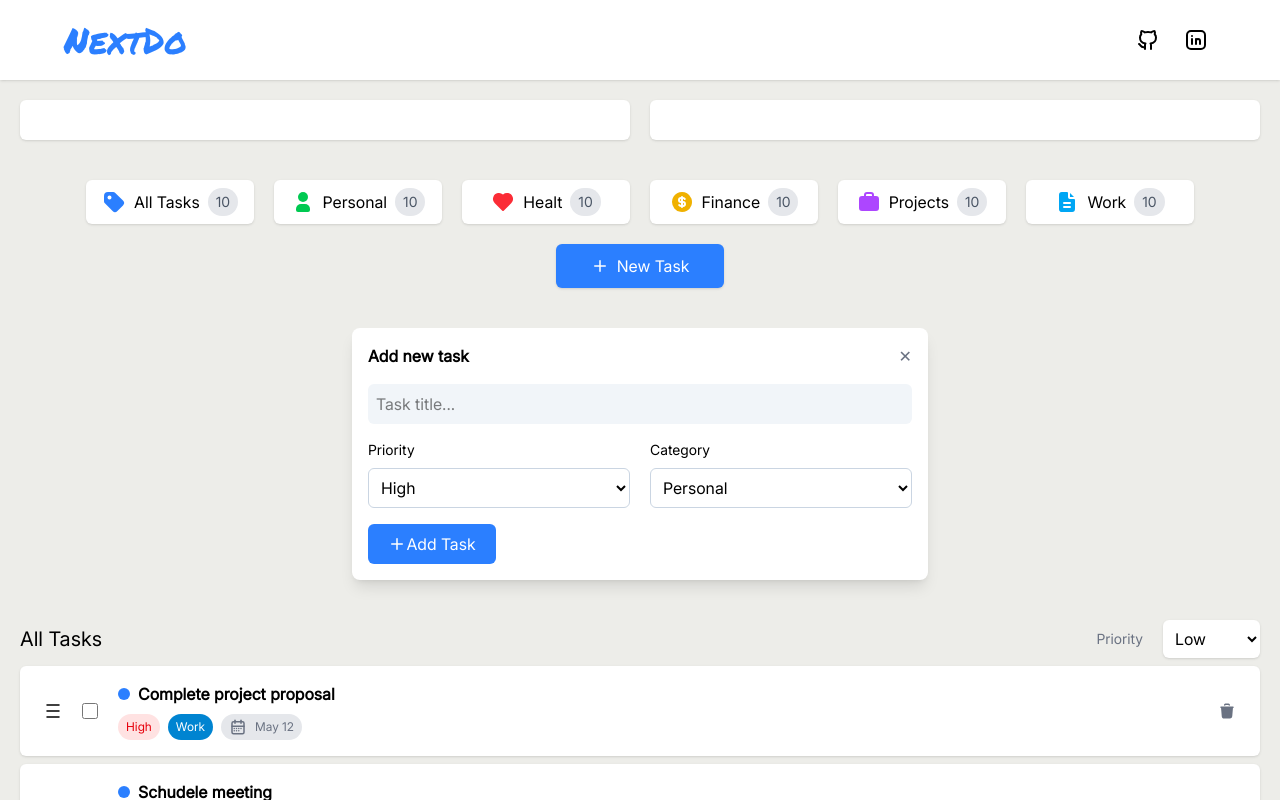
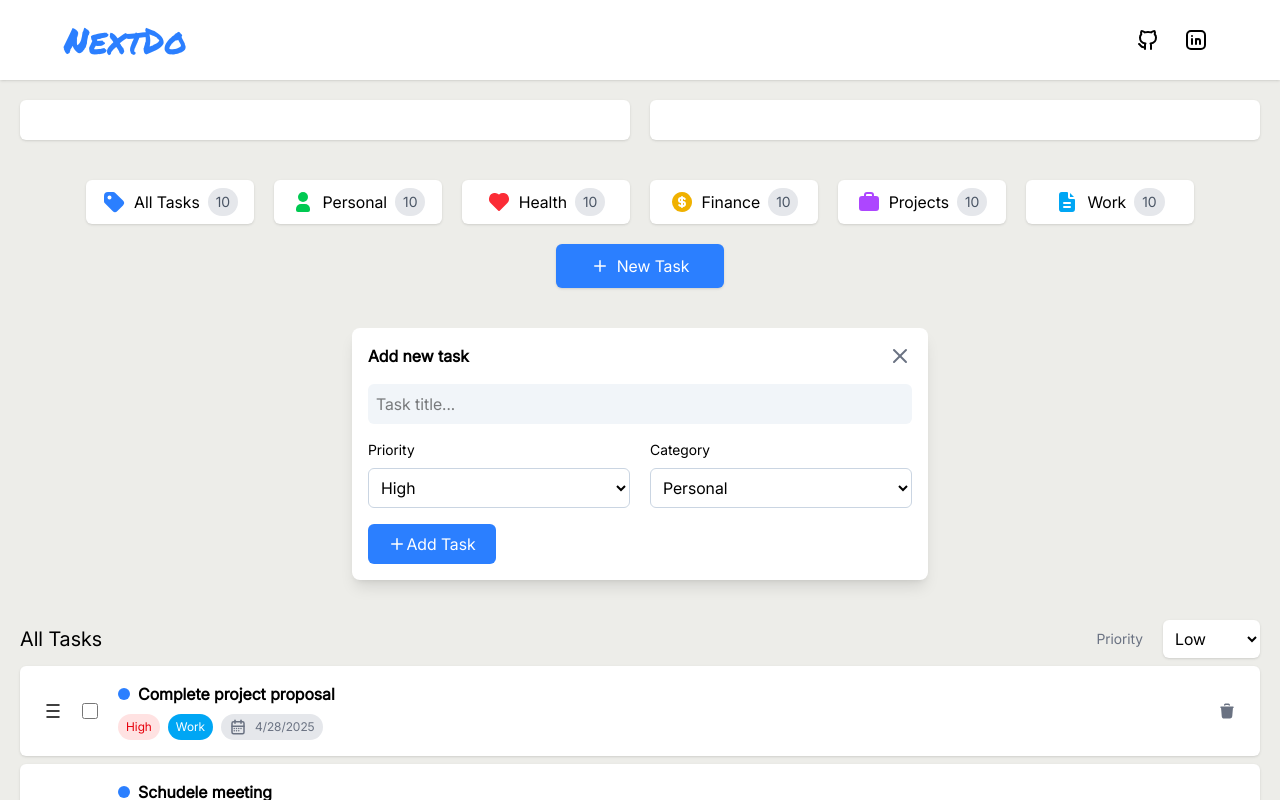
Before and after one commit to omar15hr/nextdo, a React (Vite) app: page / in a window 1280 px wide. Both pictures are taken after a click on the button "New Task". Shown: the top 800 px of the page. Built offline with nearby package versions, Linux system fonts and the light colour scheme.

Commit message:
cambio en la interfaz y agregamos campo completed

```diff
--- a/package.json
+++ b/package.json
@@ -16,6 +16,7 @@
     "react": "^19.0.0",
     "react-dom": "^19.0.0",
     "tailwindcss": "^4.1.4",
+    "uuid": "^11.1.0",
     "zustand": "^5.0.3"
   },
   "devDependencies": {
--- a/src/App.tsx
+++ b/src/App.tsx
@@ -10,7 +10,7 @@ import { AnimatePresence, motion } from "motion/react";
 const categories = [
   { text: "All Tasks", color: "text-blue-500", icon: <TagIcon /> },
   { text: "Personal", color: "text-green-500", icon: <UserIcon /> },
-  { text: "Healt", color: "text-red-500", icon: <HeartIcon /> },
+  { text: "Health", color: "text-red-500", icon: <HeartIcon /> },
   { text: "Finance", color: "text-yellow-500", icon: <CoinIcon /> },
   { text: "Projects", color: "text-purple-500", icon: <SuitcaseIcon /> },
   { text: "Work", color: "text-sky-500", icon: <WorkIcon /> },
@@ -29,7 +29,7 @@ function App() {
         </div>
         <div className="flex flex-wrap items-center justify-center gap-5">
           {categories.map(({ text, color, icon }) => (
-            <CategoryButton text={text} color={color} icon={icon} />
+            <CategoryButton key={text} text={text} color={color} icon={icon} />
           ))}
           <motion.button
             onClick={() => setIsVisible(!isVisible)}
--- a/src/components/AddTaskForm.tsx
+++ b/src/components/AddTaskForm.tsx
@@ -1,12 +1,42 @@
-import { PlusIcon } from "./Icons";
+import { useState } from "react";
+import { useTasksStore } from "../store/store";
+import { CloseIcon, PlusIcon } from "./Icons";
+import { v4 as uuid } from "uuid";
+import { Category, Priority } from "../interfaces/task.interface";
 
 interface Props {
   onClose: () => void;
 }
 
 export function AddTaskForm({ onClose }: Props) {
+  const addTask = useTasksStore((state) => state.addTask);
+
+  const [title, setTitle] = useState("");
+  const [priority, setPriority] = useState<Priority>("High");
+  const [category, setCategory] = useState<Category>("Personal");
+
+  const handleSubmit = (e: React.FormEvent<HTMLFormElement>) => {
+    e.preventDefault();
+    if (!title.trim()) return;
+
+    addTask({
+      id: uuid(),
+      title,
+      priority,
+      category,
+      createdAt: new Date(),
+      completed: false,
+    });
+
+    // Reset y cerrar
+    setTitle("");
+    setPriority("High");
+    setCategory("Personal");
+    onClose();
+  };
+
   return (
-    <div className="flex items-center justify-center">
+    <form onSubmit={handleSubmit} className="flex items-center justify-center">
       <div className="flex flex-col gap-4 justify-center bg-white p-4 rounded-lg shadow-lg w-xl">
         <div className="flex justify-between items-center">
           <h2 className="font-bold font-inter">Add new task</h2>
@@ -14,7 +44,7 @@ export function AddTaskForm({ onClose }: Props) {
             onClick={onClose}
             className="text-gray-500 hover:text-gray-700 cursor-pointer"
           >
-            ✕
+            <CloseIcon />
           </button>
         </div>
         <div className="flex flex-col gap-4">
@@ -22,6 +52,8 @@ export function AddTaskForm({ onClose }: Props) {
             type="text"
             placeholder="Task title..."
             className="p-2 bg-slate-100 rounded-md w-full focus:border-1 focus:outline-sky-500 focus:outline focus:border-sky-500"
+            value={title}
+            onChange={(e) => setTitle(e.target.value)}
           />
 
           <div className="flex gap-5">
@@ -29,12 +61,14 @@ export function AddTaskForm({ onClose }: Props) {
               <label htmlFor="" className="text-sm">
                 Priority
               </label>
-              <select className="border p-2 rounded-md border-slate-300">
-                <option value="" className="">
-                  High
-                </option>
-                <option value="">Medium</option>
-                <option value="">Low</option>
+              <select
+                className="border p-2 rounded-md border-slate-300"
+                value={priority}
+                onChange={(e) => setPriority(e.target.value as Priority)}
+              >
+                <option value="High">High</option>
+                <option value="Medium">Medium</option>
+                <option value="Low">Low</option>
               </select>
             </div>
 
@@ -42,21 +76,29 @@ export function AddTaskForm({ onClose }: Props) {
               <label htmlFor="" className="text-sm">
                 Category
               </label>
-              <select className="border p-2 rounded-md border-slate-300">
-                <option value="">Personal</option>
-                <option value="">Work</option>
-                <option value="">Urgent</option>
-                <option value="">Projects</option>
+              <select
+                className="border p-2 rounded-md border-slate-300"
+                value={category}
+                onChange={(e) => setCategory(e.target.value as Category)}
+              >
+                <option value="Personal">Personal</option>
+                <option value="Health">Health</option>
+                <option value="Finance">Finance</option>
+                <option value="Projects">Projects</option>
+                <option value="Work">Work</option>
               </select>
             </div>
           </div>
 
-          <button className="flex items-center justify-center h-10 w-32 bg-blue-500 hover:bg-blue-600 text-white p-2 rounded-md cursor-pointer">
+          <button
+            type="submit"
+            className="flex items-center justify-center h-10 w-32 bg-blue-500 hover:bg-blue-600 text-white p-2 rounded-md cursor-pointer"
+          >
             <PlusIcon />
             <span>Add Task</span>
           </button>
         </div>
       </div>
-    </div>
+    </form>
   );
 }
--- a/src/components/Icons.tsx
+++ b/src/components/Icons.tsx
@@ -255,3 +255,24 @@ export function WorkIcon({ size = 24 }: IconsProps) {
     </svg>
   );
 }
+
+export function CloseIcon({ size = 24 }: IconsProps) {
+  return (
+    <svg
+      xmlns="http://www.w3.org/2000/svg"
+      width={size}
+      height={size}
+      viewBox="0 0 24 24"
+      fill="none"
+      stroke="currentColor"
+      strokeWidth={2}
+      strokeLinecap="round"
+      strokeLinejoin="round"
+      className="icon icon-tabler icons-tabler-outline icon-tabler-x"
+    >
+      <path stroke="none" d="M0 0h24v24H0z" fill="none" />
+      <path d="M18 6l-12 12" />
+      <path d="M6 6l12 12" />
+    </svg>
+  );
+}
--- a/src/components/TaskCard.tsx
+++ b/src/components/TaskCard.tsx
@@ -14,11 +14,11 @@ const priorityStyles: Record<Task["priority"], string> = {
 };
 
 const categoryStyles: Record<Task["category"], string> = {
-  Personal: "bg-green-600 text-white",
-  Health: "bg-purple-600 text-white",
-  Finance: "bg-yellow-600 text-white",
-  Projects: "bg-orange-600 text-white",
-  Work: "bg-sky-600 text-white",
+  Personal: "bg-green-500 text-white",
+  Health: "bg-purple-500 text-white",
+  Finance: "bg-yellow-500 text-white",
+  Projects: "bg-orange-500 text-white",
+  Work: "bg-sky-500 text-white",
 };
 
 export function TaskCard({ task }: Props) {
@@ -49,7 +49,7 @@ export function TaskCard({ task }: Props) {
             </span>
             <span
               className={clsx(
-                "flex items-center bg-blue-700 text-white p-1 text-xs rounded-full px-2",
+                "flex items-center p-1 text-xs rounded-full px-2",
                 categoryStyles[task.category]
               )}
             >
@@ -57,7 +57,7 @@ export function TaskCard({ task }: Props) {
             </span>
             <div className="flex gap-2 items-center bg-gray-200 text-gray-500 p-1 text-xs rounded-full px-2">
               <CalendarIcon />
-              <span>{task.createdAt}</span>
+              <span>{task.createdAt.toLocaleDateString()}</span>
             </div>
           </div>
         </div>
--- a/src/store/store.ts
+++ b/src/store/store.ts
@@ -1,37 +1,46 @@
 import { create } from "zustand";
 import { Task } from "../interfaces/task.interface";
+import { v4 as uuid } from "uuid";
 
 interface State {
   tasks: Task[];
-  deleteTask: (id: number) => void;
+  addTask: (task: Task) => void;
+  deleteTask: (id: string) => void;
 }
 
 const initialState: Task[] = [
   {
-    id: 1,
+    id: uuid(),
     title: "Complete project proposal",
     priority: "High",
     category: "Work",
-    createdAt: "May 12",
+    createdAt: new Date(),
+    completed: false
   },
   {
-    id: 2,
+    id: uuid(),
     title: "Schudele meeting",
     priority: "Medium",
     category: "Personal",
-    createdAt: "May 20",
+    createdAt: new Date(),
+    completed: false
   },
   {
-    id: 3,
+    id: uuid(),
     title: "Finish project",
     priority: "Low",
     category: "Projects",
-    createdAt: "Jun 17",
+    createdAt: new Date(),
+    completed: false
   },
 ];
 
 export const useTasksStore = create<State>((set) => ({
   tasks: initialState,
+  addTask: (task) =>
+    set((state) => ({
+      tasks: [...state.tasks, task],
+    })),
   deleteTask: (id) =>
     set((state) => ({
       tasks: state.tasks.filter((task) => task.id !== id),
```
Also changed, not shown: src/interfaces/task.interface.ts (+8 -4 lines), 1 other file (tests, documents, lock files or other folders).
